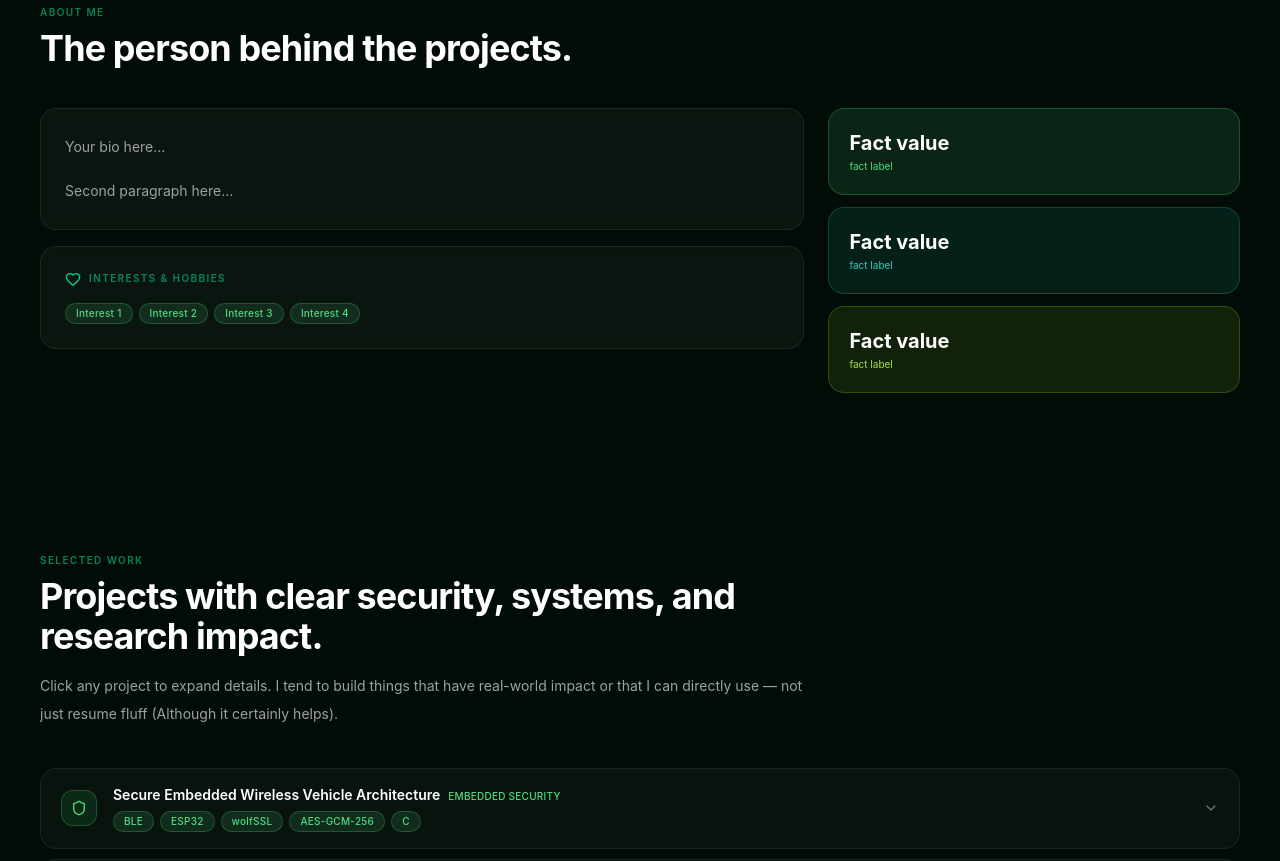
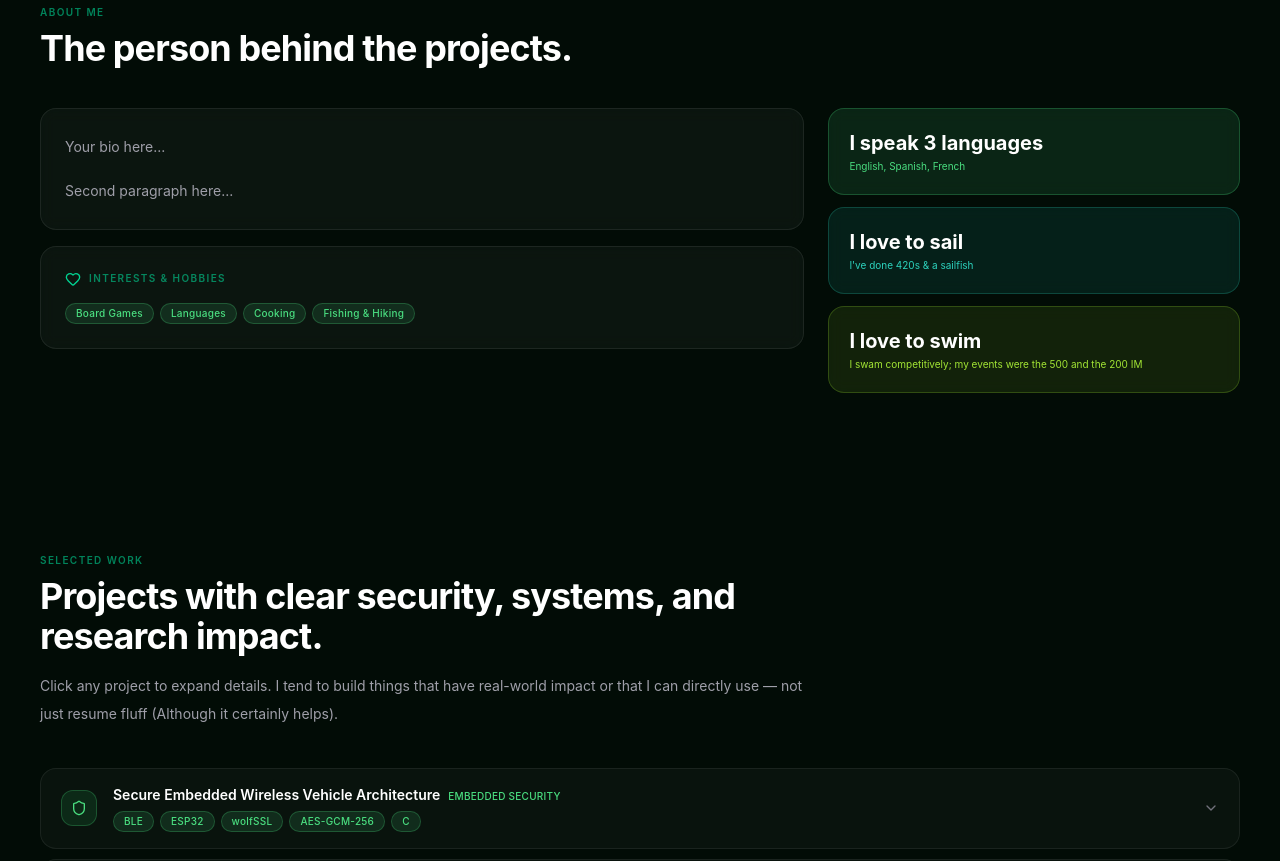
Before and after one commit to M-moore1/M-moore1.github.io, a React (Vite) app: page / in a window 1280 px wide. Shown: the part 840-1701 px from the top of the page. Built offline with nearby package versions, Linux system fonts and the light colour scheme.

Commit message:
about-me hot fixes

```diff
--- a/src/App.jsx
+++ b/src/App.jsx
@@ -200,12 +200,12 @@ const skillGroups = [
 
 
 /* ─── about data ──────────────────────────────────────────────── */
-const aboutInterests = ["Interest 1", "Interest 2", "Interest 3", "Interest 4"];
+const aboutInterests = ["Board Games", "Languages", "Cooking", "Fishing & Hiking"];
 
 const aboutFacts = [
-  { value: "Fact value",   label: "fact label",   accent: "green"  },
-  { value: "Fact value",   label: "fact label",   accent: "teal"   },
-  { value: "Fact value",   label: "fact label",   accent: "lime"   },
+  { value: "I speak 3 languages",   label: "English, Spanish, French",   accent: "green"  },
+  { value: "I love to sail",   label: "I've done 420s & a sailfish",   accent: "teal"   },
+  { value: "I love to swim",   label: "I swam competitively; my events were the 500 and the 200 IM",   accent: "lime"   },
 ];
 
 
```
